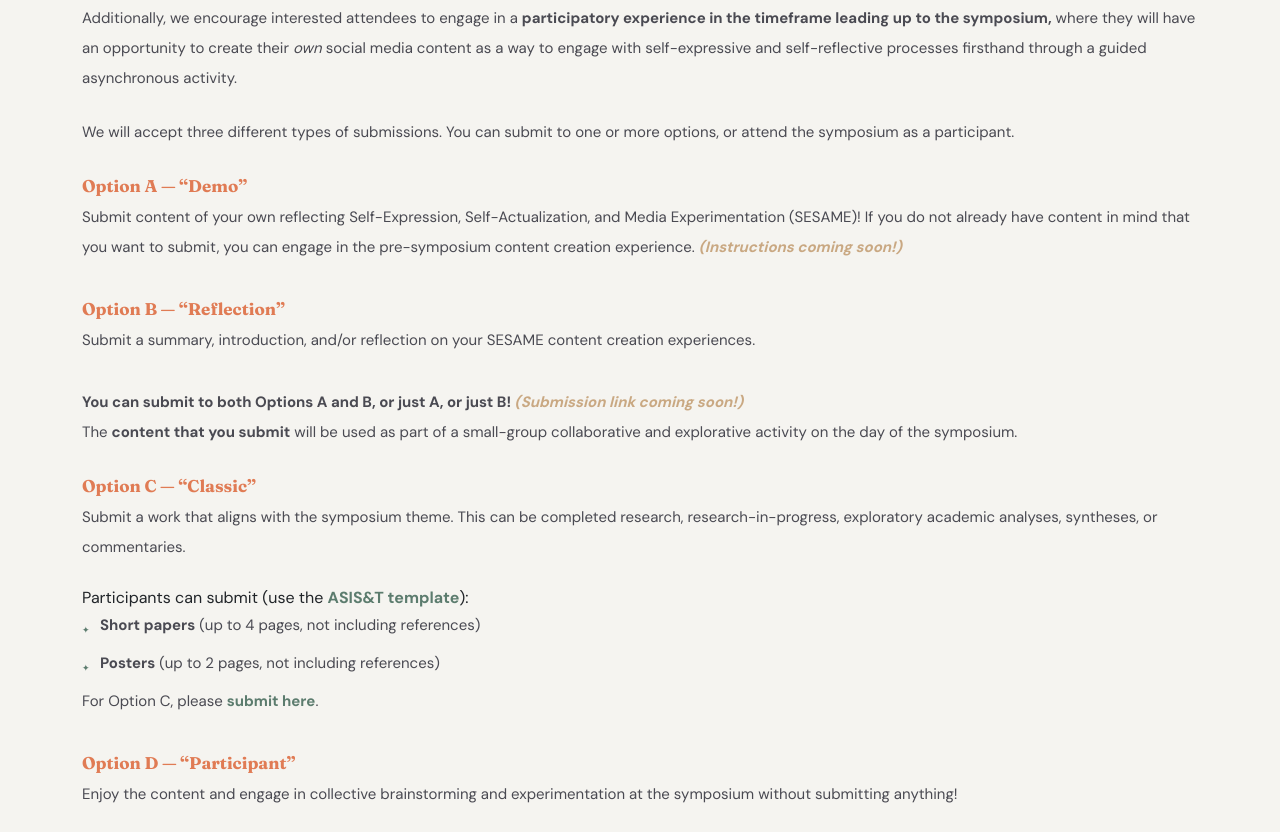
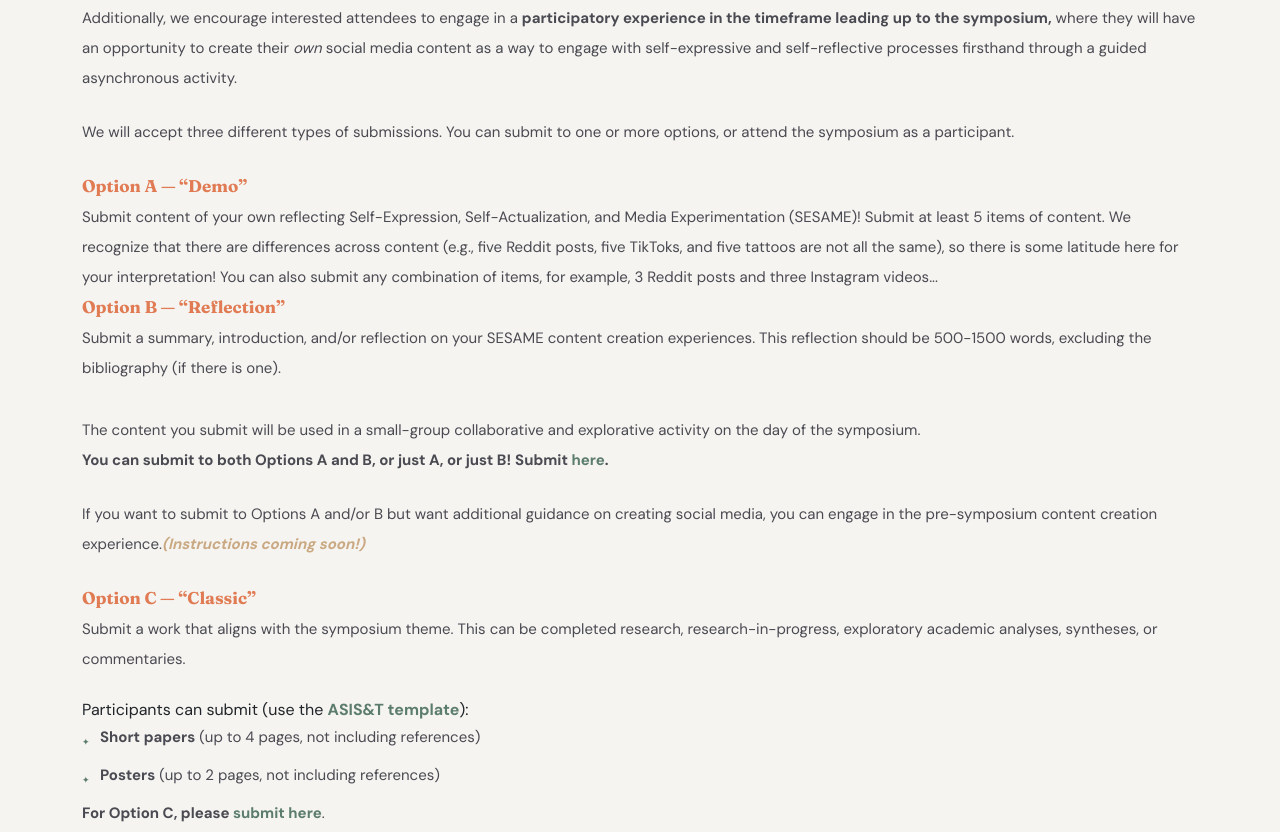
Before and after one commit to sesame-asist/sesame-asist.github.io, a plain HTML site: page index.html in a window 1280 px wide. Shown: the part 1088-1920 px from the top of the page. Drawn offline with Linux system fonts and the light colour scheme.

Commit message:
Revised index page to include more information about Options A and B.

```diff
--- a/index.html
+++ b/index.html
@@ -158,17 +158,19 @@
 
         <div class="option-block">
           <p><span class="option-label">Option A &mdash; &ldquo;Demo&rdquo;</span><br>
-          Submit content of your own reflecting Self-Expression, Self-Actualization, and Media Experimentation (SESAME)! If you do not already have content in mind that you want to submit, you can engage in the pre-symposium content creation experience.
-            <strong><span class="coming-soon">(Instructions coming soon!)</span></strong></p>
+          Submit content of your own reflecting Self-Expression, Self-Actualization, and Media Experimentation (SESAME)!
+            Submit at least 5 items of content. We recognize that there are differences across content (e.g., five Reddit
+            posts, five TikToks, and five tattoos are not all the same), so there is some latitude here for your
+            interpretation! You can also submit any combination of items, for example, 3 Reddit posts and three Instagram videos...</p>
+
+          <p><span class="option-label">Option B &mdash; &ldquo;Reflection&rdquo;</span><br>
+          Submit a summary, introduction, and/or reflection on your SESAME content creation experiences. This reflection should be 500-1500 words, excluding the bibliography (if there is one).</p>
         </div>
 
-        <div class="option-block">
-          <p><span class="option-label">Option B &mdash; &ldquo;Reflection&rdquo;</span><br>
-          Submit a summary, introduction, and/or reflection on your SESAME content creation experiences.</p>
-        </div>
-
-        <p><strong>You can submit to both Options A and B, or just A, or just B! <strong></strong><span class="coming-soon">(Submission link coming soon!)</span></strong></p>
-        <p>The <strong>content that you submit</strong> will be used as part of a small-group collaborative and explorative activity on the day of the symposium.</p>
+        <p>The content you submit will be used in a small-group collaborative and explorative activity on the day of the symposium.</p>
+        <p><strong>You can submit to both Options A and B, or just A, or just B!</strong> <strong>Submit <a href="https://sjsu.qualtrics.com/jfe/form/SV_9BTZ4h6KGkqzuHY">here</a>.</strong></p>
+        <br>
+        <p>If you want to submit to Options A and/or B but want additional guidance on creating social media, you can engage in the pre-symposium content creation experience.<strong><span class="coming-soon">(Instructions coming soon!)</span></strong></p>
 
         <br>
 
@@ -180,7 +182,7 @@
             <li><strong>Short papers</strong> (up to 4 pages, not including references)</li>
             <li><strong>Posters</strong> (up to 2 pages, not including references)</li>
           </ul>
-         <p>For Option C, please <a href="https://www.conftool.org/asist2026"><strong>submit here</strong></a>.
+         <p><strong>For Option C, please <a href="https://www.conftool.org/asist2026">submit here</strong></a>.
         </div>
 
         <div class="option-block">
```
